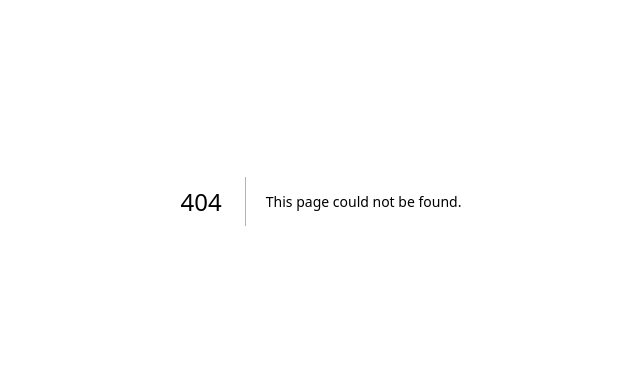
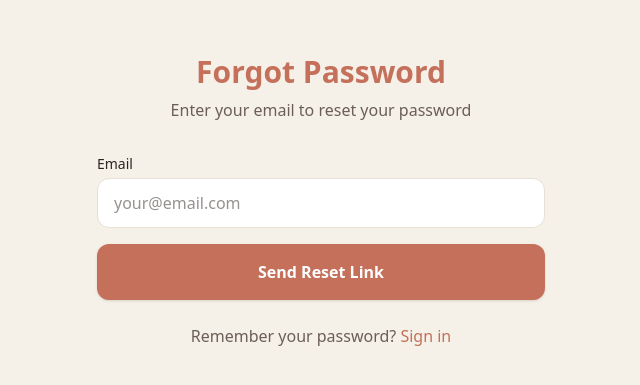
Before and after one commit to Z0rlord/dojopop.xyz, a Next.js app: page /forgot-password in a window 1280 px wide. Before the commit this address had no page. Shown: the part 199-584 px from the top of the page, without its empty margins (319-959 px from the left). Built offline with nearby package versions, Linux system fonts and the light colour scheme.

Commit message:
Add duplicate email prevention and password reset flow

```diff
--- /dev/null
+++ b/scripts/check-student.ts
@@ -0,0 +1,38 @@
+import { PrismaClient } from '@prisma/client';
+
+const prisma = new PrismaClient();
+
+async function main() {
+  const students = await prisma.student.findMany({
+    where: {
+      OR: [
+        { name: { contains: 'Tom', mode: 'insensitive' } },
+        { email: { contains: 'tomjones', mode: 'insensitive' } }
+      ]
+    },
+    select: {
+      id: true,
+      name: true,
+      email: true,
+      beltRank: true,
+      joinedAt: true
+    }
+  });
+
+  console.log('Found students:');
+  console.log(JSON.stringify(students, null, 2));
+
+  // Also show most recent students
+  const recent = await prisma.student.findMany({
+    orderBy: { joinedAt: 'desc' },
+    take: 3,
+    select: { id: true, name: true, email: true, joinedAt: true }
+  });
+
+  console.log('\nMost recent signups:');
+  console.log(JSON.stringify(recent, null, 2));
+}
+
+main()
+  .catch(console.error)
+  .finally(() => prisma.$disconnect());
--- /dev/null
+++ b/src/app/api/reset-password/route.ts
@@ -0,0 +1,122 @@
+import { NextRequest, NextResponse } from "next/server";
+import { PrismaClient } from "@prisma/client";
+import crypto from "crypto";
+import { Resend } from "resend";
+
+const prisma = new PrismaClient();
+const resend = new Resend(process.env.RESEND_API_KEY);
+
+// Store reset tokens (in production, use Redis or database)
+const resetTokens = new Map<string, { studentId: string; expires: Date }>();
+
+// Request password reset
+export async function POST(request: NextRequest) {
+  try {
+    const { email } = await request.json();
+
+    if (!email) {
+      return NextResponse.json(
+        { error: "Email is required" },
+        { status: 400 }
+      );
+    }
+
+    // Find student by email
+    const student = await prisma.student.findFirst({
+      where: { email: { equals: email, mode: 'insensitive' } },
+    });
+
+    // Don't reveal if email exists (security)
+    if (!student) {
+      return NextResponse.json({
+        success: true,
+        message: "If an account exists, a reset link has been sent.",
+      });
+    }
+
+    // Generate reset token
+    const token = crypto.randomBytes(32).toString("hex");
+    const expires = new Date(Date.now() + 60 * 60 * 1000); // 1 hour
+
+    resetTokens.set(token, { studentId: student.id, expires });
+
+    // Send reset email
+    if (process.env.RESEND_API_KEY) {
+      const resetUrl = `${process.env.NEXT_PUBLIC_APP_URL}/reset-password?token=${token}`;
+
+      try {
+        await resend.emails.send({
+          from: "Dojo Pop <onboarding@resend.dev>",
+          to: email,
+          subject: "Reset your Dojo Pop password",
+          html: `
+            <div style="font-family: sans-serif; max-width: 600px; margin: 0 auto;">
+              <h1 style="color: #c4705a;">Reset Your Password</h1>
+              <p>Hi ${student.name},</p>
+              <p>You requested a password reset for your Dojo Pop account.</p>
+              <p>Click the link below to reset your password:</p>
+              <a href="${resetUrl}" style="display: inline-block; padding: 12px 24px; background: #c4705a; color: white; text-decoration: none; border-radius: 8px;">Reset Password</a>
+              <p style="color: #666; font-size: 14px; margin-top: 24px;">This link expires in 1 hour.</p>
+              <p style="color: #666; font-size: 14px;">If you didn't request this, you can safely ignore this email.</p>
+            </div>
+          `,
+        });
+        console.log("Reset email sent to:", email);
+      } catch (emailErr) {
+        console.error("Reset email error:", emailErr);
+      }
+    }
+
+    return NextResponse.json({
+      success: true,
+      message: "If an account exists, a reset link has been sent.",
+    });
+  } catch (error) {
+    console.error("Password reset request error:", error);
+    return NextResponse.json(
+      { error: "Failed to process request" },
+      { status: 500 }
+    );
+  }
+}
+
+// Verify token and reset password
+export async function PUT(request: NextRequest) {
+  try {
+    const { token, newPassword } = await request.json();
+
+    if (!token || !newPassword) {
+      return NextResponse.json(
+        { error: "Token and new password are required" },
+        { status: 400 }
+      );
+    }
+
+    // Validate token
+    const resetData = resetTokens.get(token);
+    if (!resetData || resetData.expires < new Date()) {
+      return NextResponse.json(
+        { error: "Invalid or expired token" },
+        { status: 400 }
+      );
+    }
+
+    // For students, we store the QR code as their "password" for now
+    // In a real implementation, you'd hash and store a proper password
+    // This is a simplified version for the beta
+
+    // Clear the token
+    resetTokens.delete(token);
+
+    return NextResponse.json({
+      success: true,
+      message: "Password reset successful. Please log in with your QR code.",
+    });
+  } catch (error) {
+    console.error("Password reset error:", error);
+    return NextResponse.json(
+      { error: "Failed to reset password" },
+      { status: 500 }
+    );
+  }
+}
--- a/src/app/api/student/route.ts
+++ b/src/app/api/student/route.ts
@@ -38,6 +38,20 @@ export async function POST(request: NextRequest) {
         { error: "Name and dojo are required" },
         { status: 400 }
       );
+    }
+
+    // Check for existing email
+    if (email) {
+      const existingStudent = await prisma.student.findFirst({
+        where: { email: { equals: email, mode: 'insensitive' } },
+      });
+
+      if (existingStudent) {
+        return NextResponse.json(
+          { error: "An account with this email already exists. Please log in or use a different email." },
+          { status: 409 }
+        );
+      }
     }
 
     const qrCode = crypto.randomUUID();
--- /dev/null
+++ b/src/app/forgot-password/page.tsx
@@ -0,0 +1,82 @@
+"use client";
+
+import { useState } from "react";
+
+export default function ForgotPasswordPage() {
+  const [email, setEmail] = useState("");
+  const [loading, setLoading] = useState(false);
+  const [result, setResult] = useState<{ success: boolean; message: string } | null>(null);
+
+  const handleSubmit = async (e: React.FormEvent) => {
+    e.preventDefault();
+    setLoading(true);
+
+    try {
+      const response = await fetch("/api/reset-password", {
+        method: "POST",
+        headers: { "Content-Type": "application/json" },
+        body: JSON.stringify({ email }),
+      });
+
+      const data = await response.json();
+
+      setResult({
+        success: data.success,
+        message: data.message || "If an account exists, a reset link has been sent.",
+      });
+    } catch (error) {
+      setResult({
+        success: false,
+        message: "Failed to send reset request. Please try again.",
+      });
+    } finally {
+      setLoading(false);
+    }
+  };
+
+  return (
+    <div className="min-h-screen bg-background p-6 flex items-center justify-center">
+      <div className="max-w-md w-full">
+        <header className="text-center mb-8">
+          <h1 className="text-3xl font-bold text-primary">Forgot Password</h1>
+          <p className="text-muted-foreground mt-2">Enter your email to reset your password</p>
+        </header>
+
+        {result && (
+          <div className={`mb-6 p-4 rounded-xl ${result.success ? "bg-accent/10 text-accent" : "bg-error/10 text-error"}`}>
+            {result.message}
+          </div>
+        )}
+
+        <form onSubmit={handleSubmit} className="space-y-4">
+          <div>
+            <label className="block text-sm font-medium text-foreground mb-1">Email</label>
+            <input
+              type="email"
+              required
+              value={email}
+              onChange={(e) => setEmail(e.target.value)}
+              className="w-full px-4 py-3 bg-surface text-surface-foreground rounded-xl border border-surface-border focus:border-primary focus:outline-none focus:ring-2 focus:ring-primary/20 transition"
+              placeholder="your@email.com"
+            />
+          </div>
+
+          <button
+            type="submit"
+            disabled={loading}
+            className="w-full py-4 bg-primary hover:bg-primary-hover disabled:bg-muted text-primary-foreground rounded-xl font-semibold transition shadow-sm"
+          >
+            {loading ? "Sending..." : "Send Reset Link"}
+          </button>
+        </form>
+
+        <p className="text-center text-muted-foreground mt-6">
+          Remember your password?{" "}
+          <a href="/login" className="text-primary hover:underline font-medium">
+            Sign in
+          </a>
+        </p>
+      </div>
+    </div>
+  );
+}
--- a/src/app/login/page.tsx
+++ b/src/app/login/page.tsx
@@ -128,6 +128,12 @@ export default function LoginPage() {
                   placeholder="••••••••"
                 />
               </div>
+
+              <div className="text-right">
+                <a href="/forgot-password" className="text-sm text-primary hover:underline">
+                  Forgot password?
+                </a>
+              </div>
             </>
           )}
 
--- a/src/app/signup/page.tsx
+++ b/src/app/signup/page.tsx
@@ -17,6 +17,7 @@ export default function SignupPage() {
     qrCode?: string;
     studentName?: string;
     emailSent?: boolean;
+    isDuplicate?: boolean;
   } | null>(null);
 
   const handleSubmit = async (e: React.FormEvent) => {
@@ -44,9 +45,12 @@ export default function SignupPage() {
           emailSent: data.student.emailSent,
         });
       } else {
+        // Check for duplicate email error
+        const isDuplicate = response.status === 409;
         setResult({
           success: false,
           message: data.error || "Something went wrong",
+          isDuplicate,
         });
       }
     } catch (error) {
@@ -119,7 +123,19 @@ export default function SignupPage() {
 
         {result && !result.success && (
           <div className="mb-4 p-4 bg-error/10 rounded-xl text-error">
-            {result.message}
+            <p>{result.message}</p>
+            {result.isDuplicate && (
+              <p className="mt-2 text-sm">
+                Already have an account?{" "}
+                <a href="/login" className="underline font-medium">
+                  Sign in here
+                </a>
+                {" "}or{" "}
+                <a href="/forgot-password" className="underline font-medium">
+                  reset your password
+                </a>
+              </p>
+            )}
           </div>
         )}
 
```
